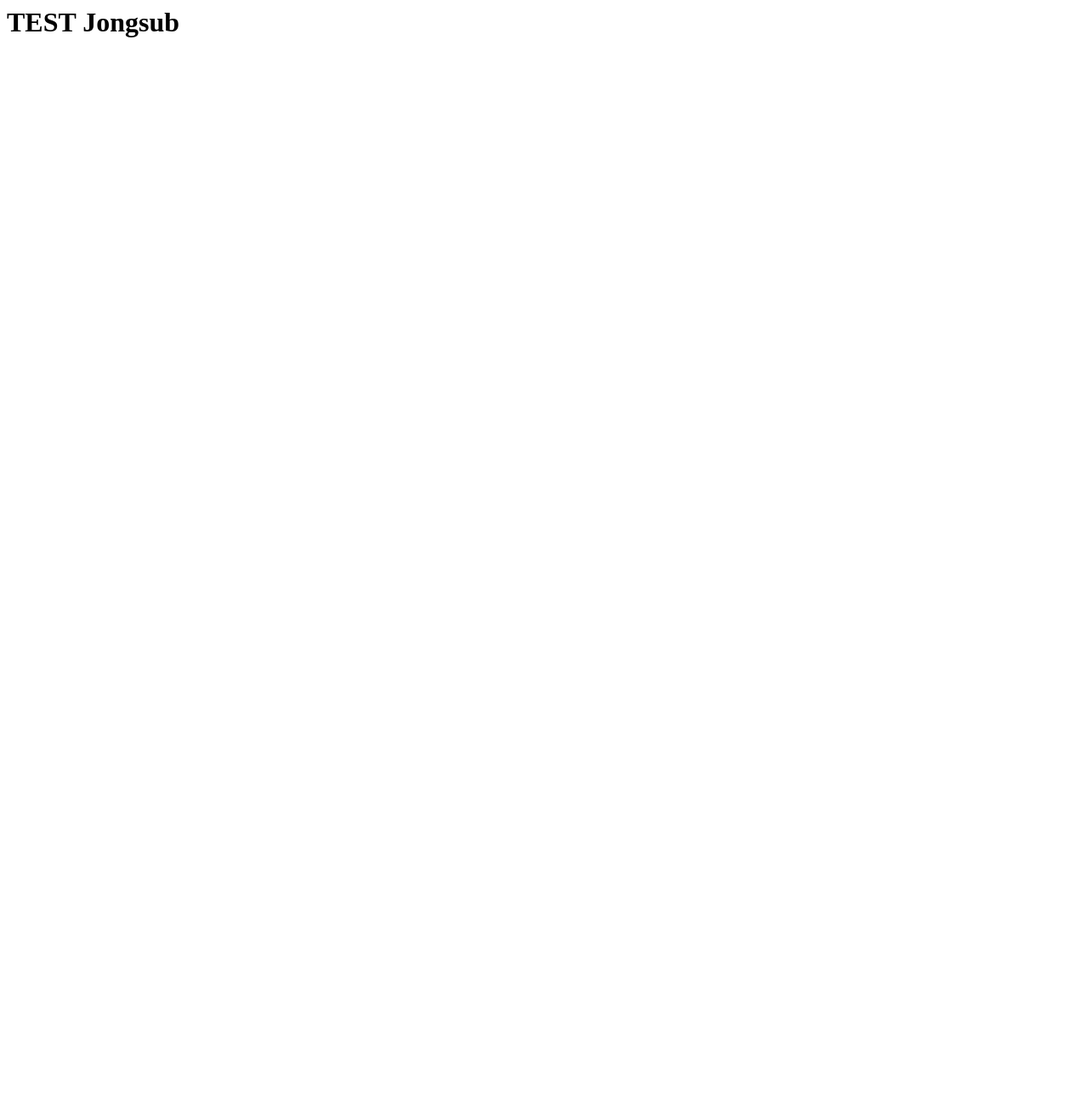
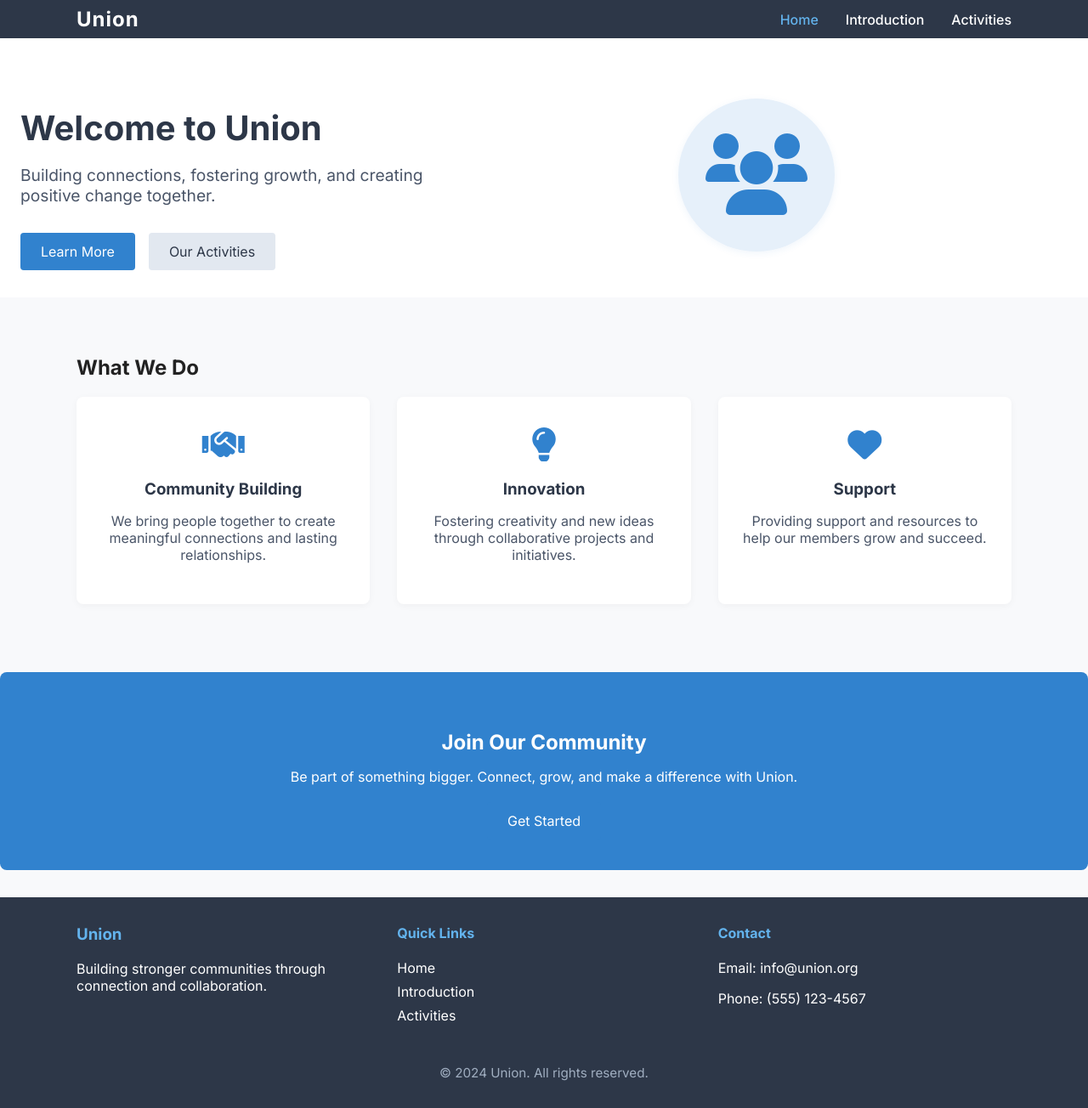
Before and after one commit to cleancode7/cleancode7.github.io, a plain HTML site: page index.html in a window 1280 px wide. Shown: the whole page at 85% size. Before the commit the page ends 800 px from the top, so only its background shows below. Drawn offline with Linux system fonts and the light colour scheme.

Commit message:
Add files via upload

```diff
--- a/index.html
+++ b/index.html
@@ -1 +1,120 @@
-<h1>TEST Jongsub</h1>
+<!DOCTYPE html>
+<html lang="en">
+<head>
+    <meta charset="UTF-8">
+    <meta name="viewport" content="width=device-width, initial-scale=1.0">
+    <title>Union - Welcome</title>
+    <link rel="stylesheet" href="styles.css">
+    <link href="https://fonts.googleapis.com/css2?family=Inter:wght@300;400;500;600;700&display=swap" rel="stylesheet">
+    <link rel="stylesheet" href="https://cdnjs.cloudflare.com/ajax/libs/font-awesome/6.0.0/css/all.min.css">
+</head>
+<body>
+    <nav class="navbar">
+        <div class="nav-container">
+            <div class="nav-logo">
+                <h2>Union</h2>
+            </div>
+            <ul class="nav-menu">
+                <li class="nav-item">
+                    <a href="index.html" class="nav-link active">Home</a>
+                </li>
+                <li class="nav-item">
+                    <a href="introduction.html" class="nav-link">Introduction</a>
+                </li>
+                <li class="nav-item">
+                    <a href="activities.html" class="nav-link">Activities</a>
+                </li>
+            </ul>
+            <div class="hamburger">
+                <span class="bar"></span>
+                <span class="bar"></span>
+                <span class="bar"></span>
+            </div>
+        </div>
+    </nav>
+
+    <main>
+        <section class="hero">
+            <div class="hero-content">
+                <h1>Welcome to Union</h1>
+                <p>Building connections, fostering growth, and creating positive change together.</p>
+                <div class="hero-buttons">
+                    <a href="introduction.html" class="btn btn-primary">Learn More</a>
+                    <a href="activities.html" class="btn btn-secondary">Our Activities</a>
+                </div>
+            </div>
+            <div class="hero-image">
+                <div class="hero-graphic">
+                    <i class="fas fa-users"></i>
+                </div>
+            </div>
+        </section>
+
+        <section class="features">
+            <div class="container">
+                <h2>What We Do</h2>
+                <div class="features-grid">
+                    <div class="feature-card">
+                        <div class="feature-icon">
+                            <i class="fas fa-handshake"></i>
+                        </div>
+                        <h3>Community Building</h3>
+                        <p>We bring people together to create meaningful connections and lasting relationships.</p>
+                    </div>
+                    <div class="feature-card">
+                        <div class="feature-icon">
+                            <i class="fas fa-lightbulb"></i>
+                        </div>
+                        <h3>Innovation</h3>
+                        <p>Fostering creativity and new ideas through collaborative projects and initiatives.</p>
+                    </div>
+                    <div class="feature-card">
+                        <div class="feature-icon">
+                            <i class="fas fa-heart"></i>
+                        </div>
+                        <h3>Support</h3>
+                        <p>Providing support and resources to help our members grow and succeed.</p>
+                    </div>
+                </div>
+            </div>
+        </section>
+
+        <section class="cta">
+            <div class="container">
+                <h2>Join Our Community</h2>
+                <p>Be part of something bigger. Connect, grow, and make a difference with Union.</p>
+                <a href="introduction.html" class="btn btn-primary">Get Started</a>
+            </div>
+        </section>
+    </main>
+
+    <footer class="footer">
+        <div class="container">
+            <div class="footer-content">
+                <div class="footer-section">
+                    <h3>Union</h3>
+                    <p>Building stronger communities through connection and collaboration.</p>
+                </div>
+                <div class="footer-section">
+                    <h4>Quick Links</h4>
+                    <ul>
+                        <li><a href="index.html">Home</a></li>
+                        <li><a href="introduction.html">Introduction</a></li>
+                        <li><a href="activities.html">Activities</a></li>
+                    </ul>
+                </div>
+                <div class="footer-section">
+                    <h4>Contact</h4>
+                    <p>Email: info@union.org</p>
+                    <p>Phone: (555) 123-4567</p>
+                </div>
+            </div>
+            <div class="footer-bottom">
+                <p>&copy; 2024 Union. All rights reserved.</p>
+            </div>
+        </div>
+    </footer>
+
+    <script src="script.js"></script>
+</body>
+</html>
--- /dev/null
+++ b/script.js
@@ -0,0 +1,9 @@
+// Responsive navigation menu
+const hamburger = document.querySelector('.hamburger');
+const navMenu = document.querySelector('.nav-menu');
+
+if (hamburger && navMenu) {
+    hamburger.addEventListener('click', () => {
+        navMenu.classList.toggle('active');
+    });
+}
--- /dev/null
+++ b/styles.css
@@ -0,0 +1,248 @@
+body {
+    font-family: 'Inter', Arial, sans-serif;
+    margin: 0;
+    padding: 0;
+    background: #f8f9fb;
+    color: #222;
+}
+
+.navbar {
+    background: #2d3748;
+    color: #fff;
+    padding: 0.5rem 0;
+    box-shadow: 0 2px 8px rgba(0,0,0,0.04);
+}
+.nav-container {
+    max-width: 1100px;
+    margin: 0 auto;
+    display: flex;
+    align-items: center;
+    justify-content: space-between;
+    padding: 0 1.5rem;
+}
+.nav-logo h2 {
+    margin: 0;
+    font-weight: 700;
+    letter-spacing: 1px;
+}
+.nav-menu {
+    list-style: none;
+    display: flex;
+    gap: 2rem;
+    margin: 0;
+    padding: 0;
+}
+.nav-link {
+    color: #fff;
+    text-decoration: none;
+    font-weight: 500;
+    transition: color 0.2s;
+}
+.nav-link.active, .nav-link:hover {
+    color: #63b3ed;
+}
+.hamburger {
+    display: none;
+    flex-direction: column;
+    cursor: pointer;
+}
+.bar {
+    height: 3px;
+    width: 25px;
+    background: #fff;
+    margin: 4px 0;
+    border-radius: 2px;
+}
+
+.hero {
+    display: flex;
+    flex-wrap: wrap;
+    align-items: center;
+    justify-content: space-between;
+    padding: 3rem 1.5rem 2rem 1.5rem;
+    background: #fff;
+    box-shadow: 0 2px 8px rgba(0,0,0,0.03);
+}
+.hero-content {
+    flex: 1 1 350px;
+    max-width: 500px;
+}
+.hero-content h1 {
+    font-size: 2.5rem;
+    margin-bottom: 1rem;
+    color: #2d3748;
+}
+.hero-content p {
+    font-size: 1.2rem;
+    margin-bottom: 2rem;
+    color: #4a5568;
+}
+.hero-buttons {
+    display: flex;
+    gap: 1rem;
+}
+.btn {
+    padding: 0.75rem 1.5rem;
+    border: none;
+    border-radius: 4px;
+    font-size: 1rem;
+    cursor: pointer;
+    text-decoration: none;
+    transition: background 0.2s, color 0.2s;
+}
+.btn-primary {
+    background: #3182ce;
+    color: #fff;
+}
+.btn-primary:hover {
+    background: #225ea8;
+}
+.btn-secondary {
+    background: #e2e8f0;
+    color: #2d3748;
+}
+.btn-secondary:hover {
+    background: #cbd5e1;
+}
+.hero-image {
+    flex: 1 1 200px;
+    display: flex;
+    align-items: center;
+    justify-content: center;
+    min-width: 200px;
+}
+.hero-graphic {
+    font-size: 6rem;
+    color: #3182ce;
+    background: #e6f0fa;
+    border-radius: 50%;
+    padding: 2rem;
+    box-shadow: 0 2px 8px rgba(49,130,206,0.08);
+}
+
+.features {
+    background: #f8f9fb;
+    padding: 3rem 1.5rem;
+}
+.container {
+    max-width: 1100px;
+    margin: 0 auto;
+}
+.features-grid {
+    display: flex;
+    flex-wrap: wrap;
+    gap: 2rem;
+    justify-content: center;
+}
+.feature-card {
+    background: #fff;
+    border-radius: 8px;
+    box-shadow: 0 2px 8px rgba(0,0,0,0.04);
+    padding: 2rem 1.5rem;
+    flex: 1 1 250px;
+    max-width: 320px;
+    text-align: center;
+}
+.feature-icon {
+    font-size: 2.5rem;
+    color: #3182ce;
+    margin-bottom: 1rem;
+}
+.feature-card h3 {
+    margin: 0.5rem 0 0.75rem 0;
+    color: #2d3748;
+}
+.feature-card p {
+    color: #4a5568;
+}
+
+.cta {
+    background: #3182ce;
+    color: #fff;
+    text-align: center;
+    padding: 3rem 1.5rem;
+    border-radius: 8px;
+    margin: 2rem 0;
+}
+.cta h2 {
+    margin-bottom: 1rem;
+}
+.cta p {
+    margin-bottom: 2rem;
+}
+
+.footer {
+    background: #2d3748;
+    color: #fff;
+    padding: 2rem 1.5rem 1rem 1.5rem;
+}
+.footer-content {
+    display: flex;
+    flex-wrap: wrap;
+    gap: 2rem;
+    justify-content: space-between;
+    max-width: 1100px;
+    margin: 0 auto;
+}
+.footer-section {
+    flex: 1 1 200px;
+    min-width: 180px;
+}
+.footer-section h3, .footer-section h4 {
+    margin-top: 0;
+    color: #63b3ed;
+}
+.footer-section ul {
+    list-style: none;
+    padding: 0;
+}
+.footer-section ul li {
+    margin-bottom: 0.5rem;
+}
+.footer-section ul li a {
+    color: #fff;
+    text-decoration: none;
+    transition: color 0.2s;
+}
+.footer-section ul li a:hover {
+    color: #63b3ed;
+}
+.footer-bottom {
+    text-align: center;
+    margin-top: 2rem;
+    color: #a0aec0;
+    font-size: 0.95rem;
+}
+
+@media (max-width: 900px) {
+    .features-grid, .footer-content {
+        flex-direction: column;
+        align-items: center;
+    }
+    .hero {
+        flex-direction: column;
+        text-align: center;
+    }
+    .hero-image {
+        margin-top: 2rem;
+    }
+}
+@media (max-width: 600px) {
+    .nav-menu {
+        display: none;
+        flex-direction: column;
+        background: #2d3748;
+        position: absolute;
+        top: 60px;
+        right: 0;
+        width: 180px;
+        box-shadow: 0 2px 8px rgba(0,0,0,0.08);
+        z-index: 100;
+    }
+    .nav-menu.active {
+        display: flex;
+    }
+    .hamburger {
+        display: flex;
+    }
+}
```
Also changed, not shown: activities.html (added, +93 -0 lines), introduction.html (added, +79 -0 lines).
